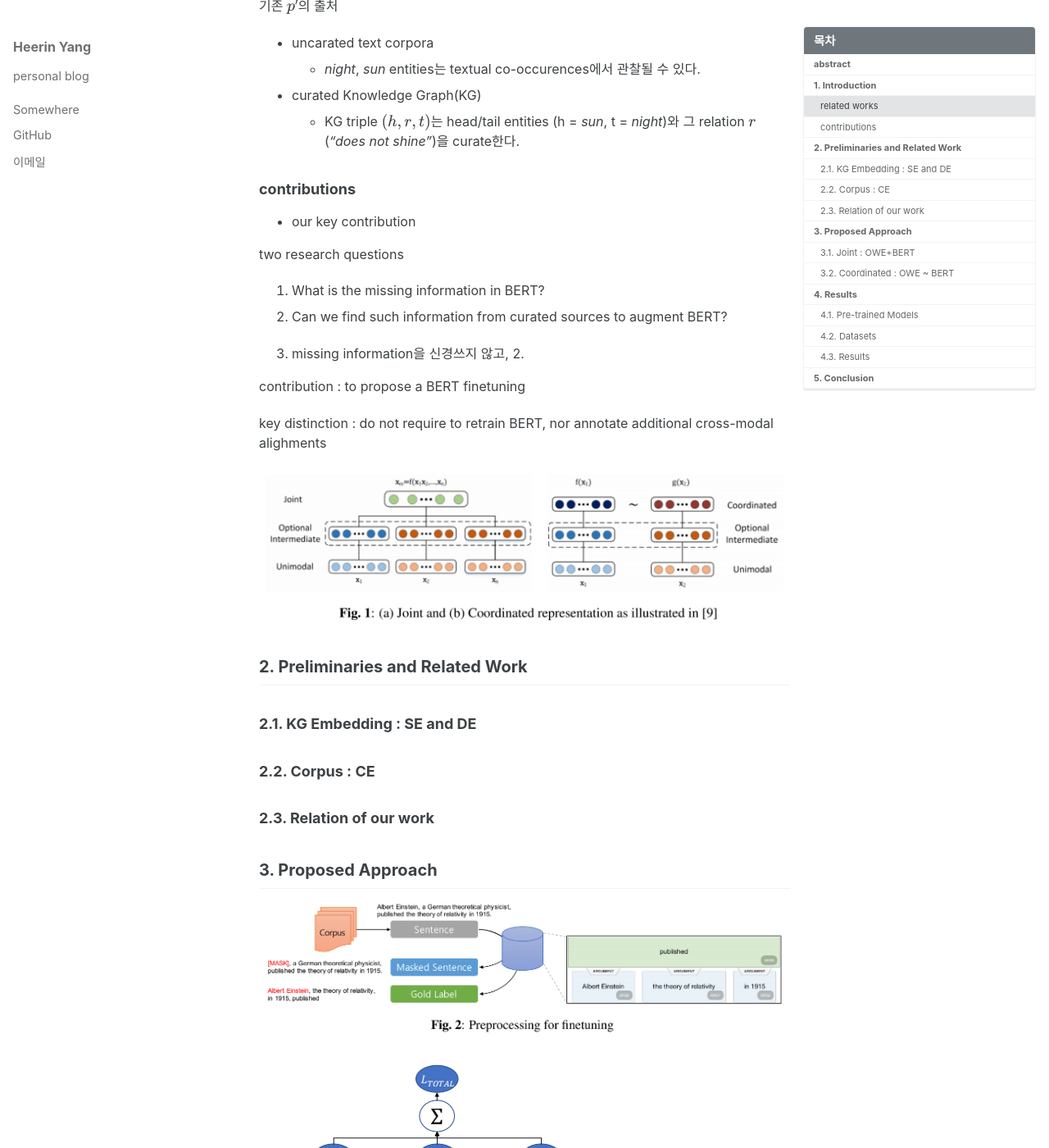
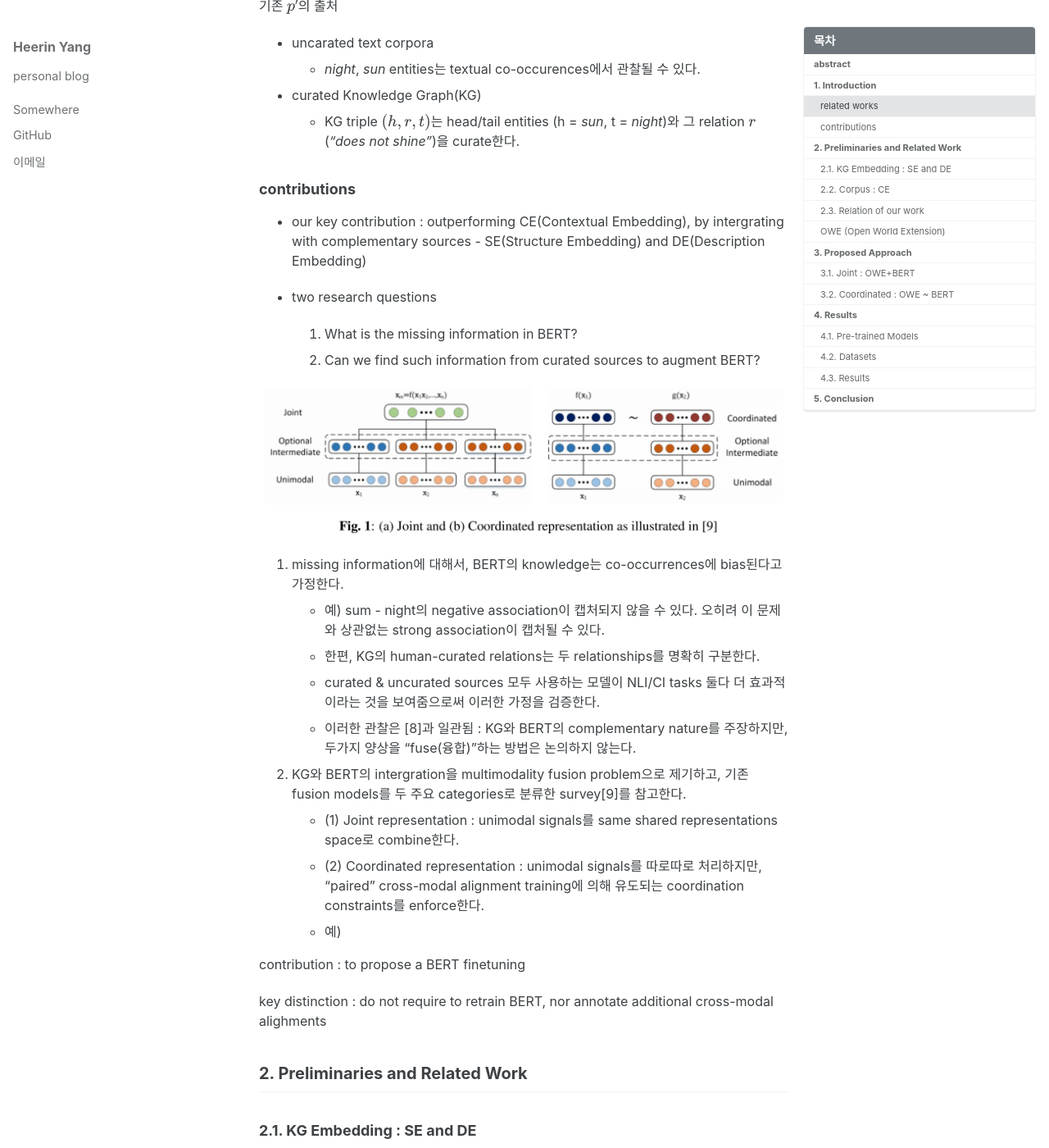
Before and after one commit to hryang06/hryang06.github.io, a Jekyll site: the page built from _posts/2020-09-18-bert-is-not-all-you-need.md, in a window 1280 px wide and 1400 px high, scrolled down 1334 px. Shown: the whole window at 82% size. Built offline with Jekyll 4.4.1, drawn with Linux system fonts in a browser that asks for light colours; cached includes are drawn as plain includes; formulas are drawn with MathJax 3; some of the changed text lies outside the part shown.

```diff
--- a/_posts/2020-09-18-bert-is-not-all-you-need.md
+++ b/_posts/2020-09-18-bert-is-not-all-you-need.md
@@ -53,22 +53,28 @@ input에 $$p^\prime$$과 같은 required premise가 있는 것들이 누락되
 
 ### contributions
 
-- our key contribution
+- our key contribution : outperforming CE(Contextual Embedding), by intergrating with complementary sources - SE(Structure Embedding) and DE(Description Embedding)
 
-two research questions
+- two research questions
 1. What is the missing information in BERT?
 2. Can we find such information from curated sources to augment BERT?
 
+![Representation](/assets/images/post/bert-commansense-inference/joint-coordinated-representation.PNG)
 
-1. missing information을 신경쓰지 않고,
-2.
-
+1. missing information에 대해서, BERT의 knowledge는 co-occurrences에 bias된다고 가정한다.
+    - 예) sum - night의 negative association이 캡처되지 않을 수 있다. 오히려 이 문제와 상관없는 strong association이 캡처될 수 있다.
+    - 한편, KG의 human-curated relations는 두 relationships를 명확히 구분한다.
+    - curated & uncurated sources 모두 사용하는 모델이 NLI/CI tasks 둘다 더 효과적이라는 것을 보여줌으로써 이러한 가정을 검증한다.
+    - 이러한 관찰은 [8]과 일관됨 : KG와 BERT의 complementary nature를 주장하지만, 두가지 양상을 "fuse(융합)"하는 방법은 논의하지 않는다.
+2. KG와 BERT의 intergration을 multimodality fusion problem으로 제기하고, 기존 fusion models를 두 주요 categories로 분류한 survey[9]를 참고한다.
+    - (1) Joint representation : unimodal signals를 same shared representations space로 combine한다.
+    - (2) Coordinated representation : unimodal signals를 따로따로 처리하지만, "paired" cross-modal alignment training에 의해 유도되는 coordination constraints를 enforce한다.
+    - 예)
 
 contribution : to propose a BERT finetuning
 
 key distinction : do not require to retrain BERT, nor annotate additional cross-modal alighments
 
-![Representation](/assets/images/post/bert-commansense-inference/joint-coordinated-representation.PNG)
 
 ## 2. Preliminaries and Related Work
 
@@ -77,6 +83,9 @@ key distinction : do not require to retrain BERT, nor annotate additional cross-
 ### 2.2. Corpus : CE
 
 ### 2.3. Relation of our work
+
+### OWE (Open World Extension)
+[An open-world extension to knowledge graph completion models](https://arxiv.org/abs/1906.08382)
 
 
 ## 3. Proposed Approach
@@ -94,10 +103,17 @@ key distinction : do not require to retrain BERT, nor annotate additional cross-
 
 ### 4.1. Pre-trained Models
 
+BERT base pretrained model (*bert-base-uncased*)
+
 ### 4.2. Datasets
+
+- MultiNLI
+- Stree Test : Antonym matched/mismatched
+- COPA (Choice of Plausible Alternatives)
 
 ### 4.3. Results
 
+![result acc.](/assets/images/post/bert-commansense-inference/result-acc.PNG)
 
 ## 5. Conclusion
 
```
Also changed, not shown: _posts/2020-10-07-mtl-in-nlp.md (added, +29 -0 lines), assets/images/post/bert-commansense-inference/result-acc.PNG (added), assets/images/post/hans/lg전자-1차면접.PNG (deleted).
